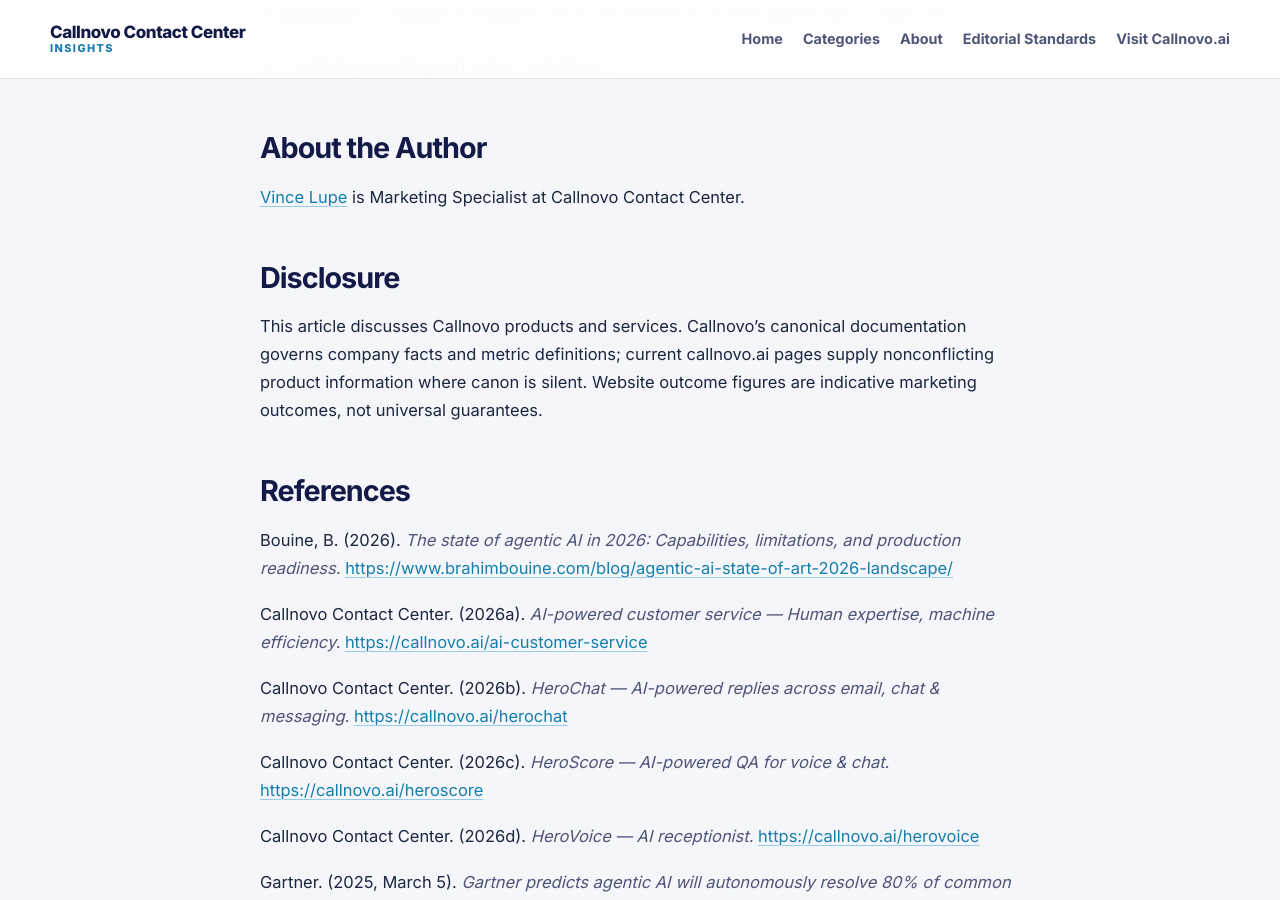
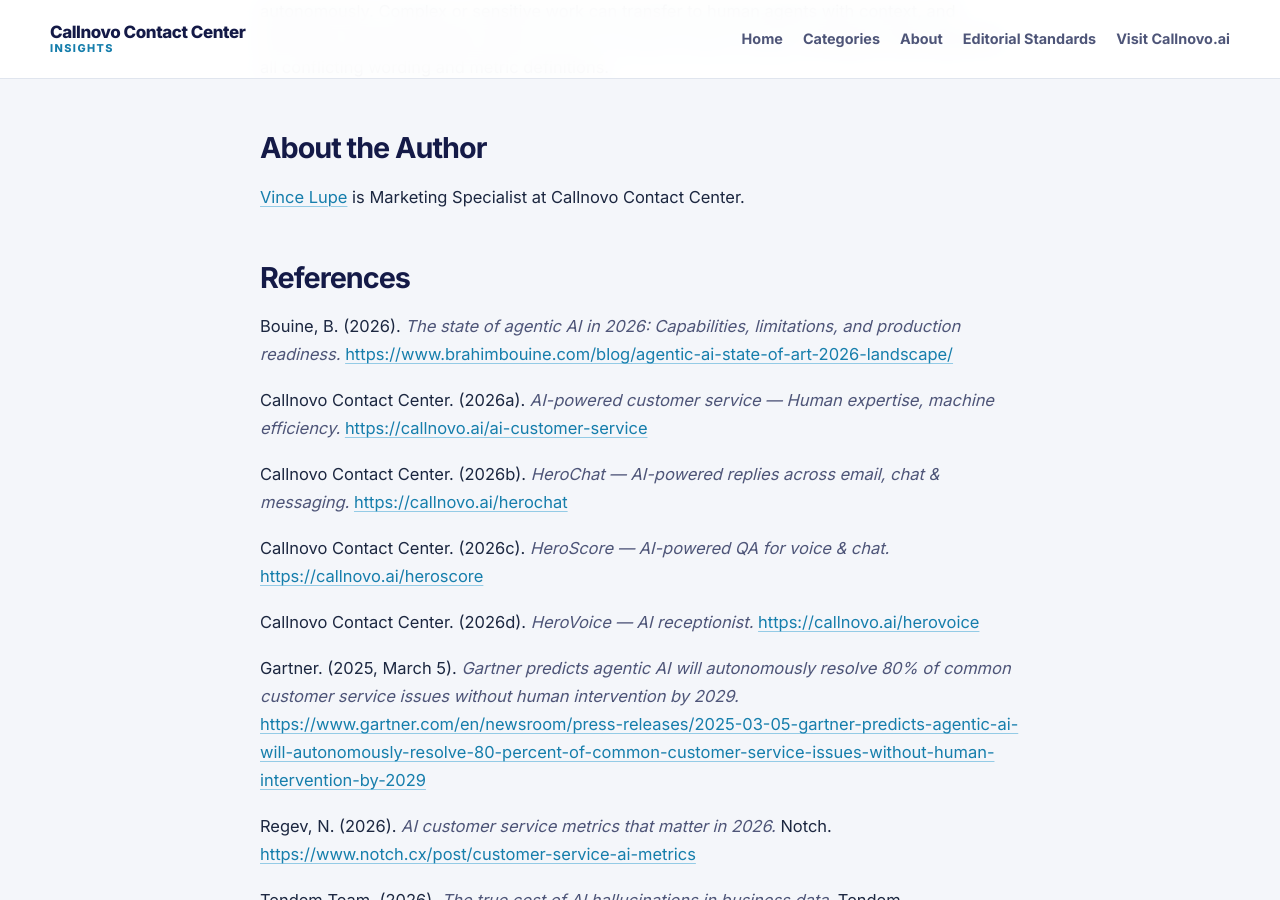
Before and after one commit to callnovo-cc/blog, a Jekyll site: the page built from _posts/2026-09-11-agentic-ai-customer-service-production-ready.md, in a window 1280 px wide and 900 px high, scrolled down 8292 px. Built offline with Jekyll 4.4.1, drawn with Linux system fonts in a browser that asks for light colours.

Commit message:
Update 2026-09-11-agentic-ai-customer-service-production-ready.md

```diff
--- a/_posts/2026-09-11-agentic-ai-customer-service-production-ready.md
+++ b/_posts/2026-09-11-agentic-ai-customer-service-production-ready.md
@@ -172,10 +172,6 @@
 
 [Vince Lupe](https://www.linkedin.com/in/vince-lupe/) is Marketing Specialist at Callnovo Contact Center.
 
-## Disclosure
-
-This article discusses Callnovo products and services. Callnovo’s canonical documentation governs company facts and metric definitions; current callnovo.ai pages supply nonconflicting product information where canon is silent. Website outcome figures are indicative marketing outcomes, not universal guarantees.
-
 ## References
 
 Bouine, B. (2026). *The state of agentic AI in 2026: Capabilities, limitations, and production readiness.* [https://www.brahimbouine.com/blog/agentic-ai-state-of-art-2026-landscape/](https://www.brahimbouine.com/blog/agentic-ai-state-of-art-2026-landscape/)
```
